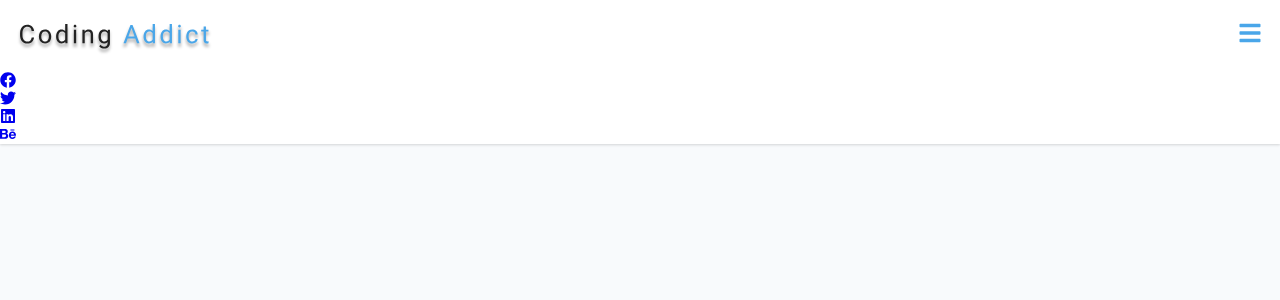
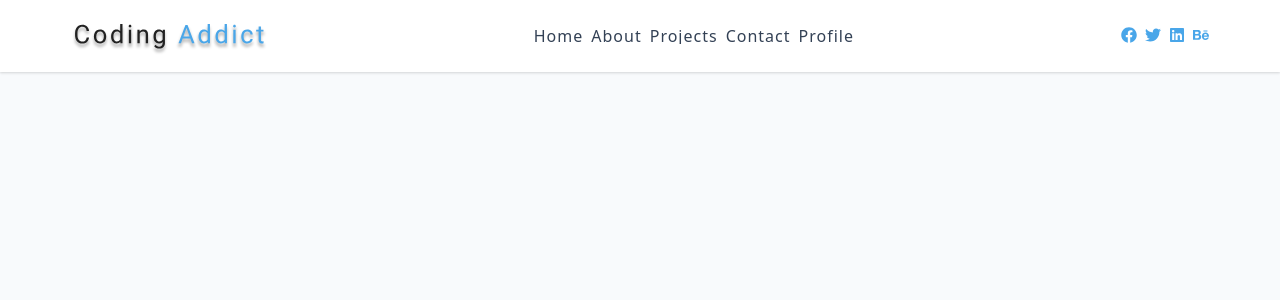
Before and after one commit to phucnt31/react-navbar, a React (Vite) app: page / in a window 1280 px wide. Shown: the top 300 px of the page. Built offline with nearby package versions, Linux system fonts and the light colour scheme.

Commit message:
Add css for responsive

```diff
--- a/src/index.css
+++ b/src/index.css
@@ -82,3 +82,58 @@ nav {
   overflow: hidden;
   transition: 0.3s ease-in-out all;
 }
+
+.social-icons {
+  display: none;
+}
+
+@media screen and (min-width: 800px) {
+  .nav-center {
+    max-width: 1170px;
+    margin: 0 auto;
+    display: flex;
+    align-items: center;
+    justify-content: space-between;
+    padding: 1rem;
+  }
+
+  .nav-header {
+    padding: 0;
+  }
+
+  .nav-toggle {
+    display: none;
+  }
+
+  .links-container {
+    height: auto !important;
+  }
+
+  .links {
+    display: flex;
+    gap: 0.5rem;
+  }
+
+  .links a {
+    padding: 0;
+  }
+
+  .links a:hover {
+    padding: 0;
+    background: transparent;
+  }
+
+  .social-icons {
+    display: flex;
+    gap: 0.5rem;
+  }
+
+  .social-icons a {
+    color: #49a6e9;
+    transition: 0.3s ease-in-out all;
+  }
+
+  .social-icons a:hover {
+    color: #8bcbf9;
+  }
+}
```
